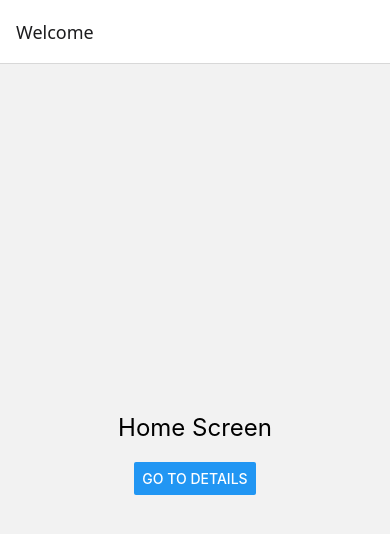
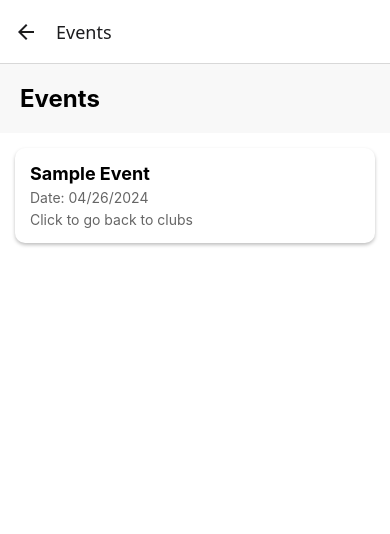
Before and after one commit to X1PH3R/thebestteam, a React Native app: screen /Events in a window 390 px wide. Shown: the top 534 px of the page. Built offline with nearby package versions, Linux system fonts and the light colour scheme.

Commit message:
Add Club and Event screens with navigation

```diff
--- a/App.tsx
+++ b/App.tsx
@@ -8,33 +8,28 @@
 import React from 'react';
 import {NavigationContainer} from '@react-navigation/native';
 import {createNativeStackNavigator} from '@react-navigation/native-stack';
-import HomeScreen from './src/screens/HomeScreen';
-import DetailsScreen from './src/screens/DetailsScreen';
+import ClubScreen from './src/screens/ClubScreen';
+import EventScreen from './src/screens/EventScreen';
 
-export type RootStackParamList = {
-  Home: undefined;
-  Details: undefined;
-};
+const Stack = createNativeStackNavigator();
 
-const Stack = createNativeStackNavigator<RootStackParamList>();
-
-function App(): React.JSX.Element {
+const App = () => {
   return (
     <NavigationContainer>
-      <Stack.Navigator initialRouteName="Home">
+      <Stack.Navigator initialRouteName="Clubs">
         <Stack.Screen
-          name="Home"
-          component={HomeScreen}
-          options={{title: 'Welcome'}}
+          name="Clubs"
+          component={ClubScreen}
+          options={{title: 'Clubs'}}
         />
         <Stack.Screen
-          name="Details"
-          component={DetailsScreen}
-          options={{title: 'Details'}}
+          name="Events"
+          component={EventScreen}
+          options={{title: 'Events'}}
         />
       </Stack.Navigator>
     </NavigationContainer>
   );
-}
+};
 
 export default App;
--- a/package.json
+++ b/package.json
@@ -38,7 +38,7 @@
     "jest": "^29.6.3",
     "prettier": "2.8.8",
     "react-test-renderer": "19.0.0",
-    "typescript": "5.0.4"
+    "typescript": "^5.0.4"
   },
   "engines": {
     "node": ">=18"
--- /dev/null
+++ b/src/screens/ClubScreen.tsx
@@ -0,0 +1,76 @@
+import React from 'react';
+import { View, Text, StyleSheet, ScrollView, TouchableOpacity } from 'react-native';
+import { useNavigation } from '@react-navigation/native';
+import type { NativeStackNavigationProp } from '@react-navigation/native-stack';
+
+type RootStackParamList = {
+  Clubs: undefined;
+  Events: undefined;
+};
+
+type NavigationProp = NativeStackNavigationProp<RootStackParamList>;
+
+const ClubScreen = () => {
+  const navigation = useNavigation<NavigationProp>();
+
+  return (
+    <ScrollView style={styles.container}>
+      <View style={styles.header}>
+        <Text style={styles.headerText}>Clubs</Text>
+      </View>
+
+      <View style={styles.clubList}>
+        <TouchableOpacity
+          style={styles.clubCard}
+          onPress={() => navigation.navigate('Events')}
+        >
+          <Text style={styles.clubName}>Sample Club</Text>
+          <Text style={styles.clubDescription}>Click to view events</Text>
+        </TouchableOpacity>
+      </View>
+    </ScrollView>
+  );
+};
+
+const styles = StyleSheet.create({
+  container: {
+    flex: 1,
+    backgroundColor: '#fff',
+  },
+  header: {
+    padding: 20,
+    backgroundColor: '#f8f8f8',
+  },
+  headerText: {
+    fontSize: 24,
+    fontWeight: 'bold',
+  },
+  clubList: {
+    padding: 15,
+  },
+  clubCard: {
+    backgroundColor: '#fff',
+    borderRadius: 10,
+    padding: 15,
+    marginBottom: 10,
+    shadowColor: '#000',
+    shadowOffset: {
+      width: 0,
+      height: 2,
+    },
+    shadowOpacity: 0.25,
+    shadowRadius: 3.84,
+    elevation: 5,
+  },
+  clubName: {
+    fontSize: 18,
+    fontWeight: 'bold',
+    marginBottom: 5,
+  },
+  clubDescription: {
+    fontSize: 14,
+    color: '#666',
+  },
+});
+
+export default ClubScreen;
--- /dev/null
+++ b/src/screens/EventScreen.tsx
@@ -0,0 +1,82 @@
+import React from 'react';
+import { View, Text, StyleSheet, ScrollView, TouchableOpacity } from 'react-native';
+import { useNavigation } from '@react-navigation/native';
+import type { NativeStackNavigationProp } from '@react-navigation/native-stack';
+
+type RootStackParamList = {
+  Clubs: undefined;
+  Events: undefined;
+};
+
+type NavigationProp = NativeStackNavigationProp<RootStackParamList>;
+
+const EventScreen = () => {
+  const navigation = useNavigation<NavigationProp>();
+
+  return (
+    <ScrollView style={styles.container}>
+      <View style={styles.header}>
+        <Text style={styles.headerText}>Events</Text>
+      </View>
+
+      <View style={styles.eventList}>
+        <TouchableOpacity
+          style={styles.eventCard}
+          onPress={() => navigation.navigate('Clubs')}
+        >
+          <Text style={styles.eventName}>Sample Event</Text>
+          <Text style={styles.eventDate}>Date: 04/26/2024</Text>
+          <Text style={styles.eventDescription}>Click to go back to clubs</Text>
+        </TouchableOpacity>
+      </View>
+    </ScrollView>
+  );
+};
+
+const styles = StyleSheet.create({
+  container: {
+    flex: 1,
+    backgroundColor: '#fff',
+  },
+  header: {
+    padding: 20,
+    backgroundColor: '#f8f8f8',
+  },
+  headerText: {
+    fontSize: 24,
+    fontWeight: 'bold',
+  },
+  eventList: {
+    padding: 15,
+  },
+  eventCard: {
+    backgroundColor: '#fff',
+    borderRadius: 10,
+    padding: 15,
+    marginBottom: 10,
+    shadowColor: '#000',
+    shadowOffset: {
+      width: 0,
+      height: 2,
+    },
+    shadowOpacity: 0.25,
+    shadowRadius: 3.84,
+    elevation: 5,
+  },
+  eventName: {
+    fontSize: 18,
+    fontWeight: 'bold',
+    marginBottom: 5,
+  },
+  eventDate: {
+    fontSize: 14,
+    color: '#666',
+    marginBottom: 5,
+  },
+  eventDescription: {
+    fontSize: 14,
+    color: '#666',
+  },
+});
+
+export default EventScreen;
```
Also changed, not shown: tsconfig.json (+21 -1 lines), 4 other files (tests, documents, lock files or other folders).
